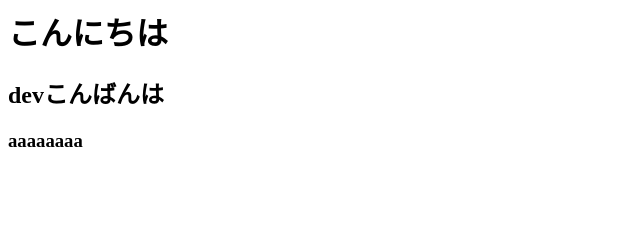
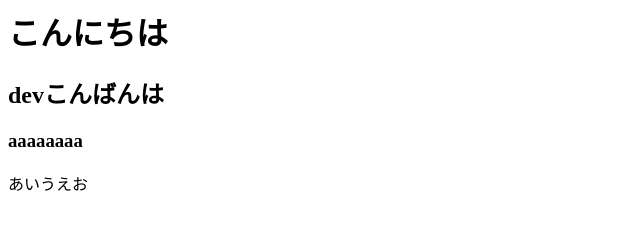
Before and after one commit to KinuGra/58test, a plain HTML site: page index.html in a window 1280 px wide. Shown: the full height of the page, 0-640 px from the left. Drawn offline with Linux system fonts and the light colour scheme.

Commit message:
テストコミット

```diff
--- a/index.html
+++ b/index.html
@@ -2,4 +2,8 @@
     <h1>こんにちは</h1>
     <h2>devこんばんは</h2>
     <h3>aaaaaaaa</h3>
+
+    <div class="bg-red-500">
+        <p>あいうえお</p>
+    </div>
 </body>
```
